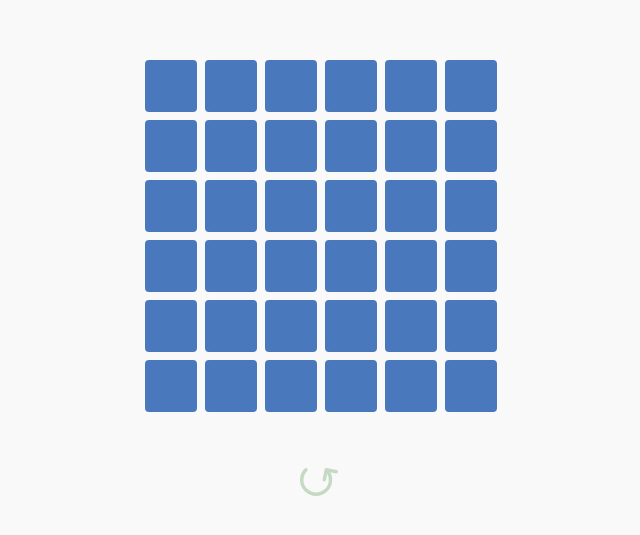
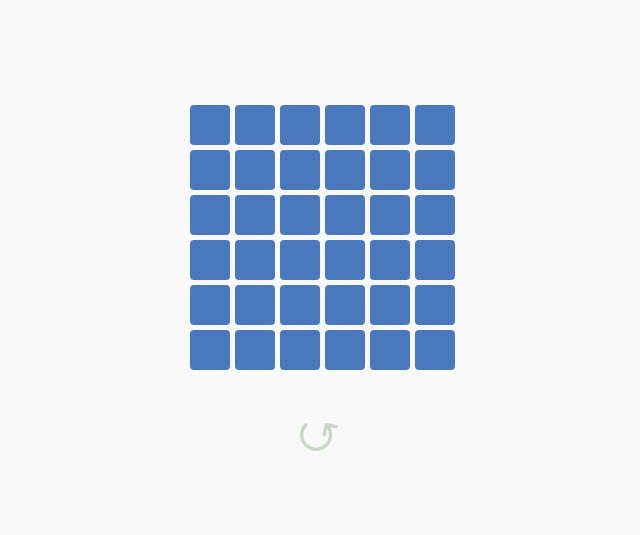
Before and after one commit to torian12321/react-tiles, a React (Create React App) app: page / in a window 1280 px wide. Shown: the part 145-680 px from the top of the page, without its empty margins (321-961 px from the left). Built offline with nearby package versions, Linux system fonts and the light colour scheme.

Commit message:
add generic styles

```diff
--- /dev/null
+++ b/src/assets/styles/abstract/index.scss
@@ -0,0 +1,2 @@
+@import "variables.scss";
+@import "mixins.scss";
--- /dev/null
+++ b/src/assets/styles/abstract/mixins.scss
@@ -0,0 +1,19 @@
+/***********************/
+/* - 1. BreakPoints -- */
+/***********************/
+// Usage:
+//
+// .sidebar {
+//   width: 50%;
+//   float: left;
+//
+//   @include bp-sm {
+//     width: 100%;
+//     float: none;
+//   }
+// }
+
+@mixin bp-xs { @media (min-width: $bp_xs) { @content; }}
+@mixin bp-sm { @media (min-width: $bp_sm) { @content; }}
+@mixin bp-md { @media (min-width: $bp_md) { @content; }}
+@mixin bp-lg { @media (min-width: $bp_lg) { @content; }}
--- /dev/null
+++ b/src/assets/styles/abstract/variables.scss
@@ -0,0 +1,16 @@
+/* -------------- */
+/* --- Colors --- */
+/* -------------- */
+$color: #4979bc;
+$color-sec: #f79c4c;
+$color-accent: #bc3d89;
+
+
+/* ********************* */
+/* -- 2. Breakpoints --- */
+/* ********************* */
+$bp_xxs:480px !default;
+$bp_xs: 767px !default;
+$bp_sm: $bp_xs + 1 !default;
+$bp_md: 992px !default;
+$bp_lg: 1100px !default;
--- a/src/assets/styles/index.scss
+++ b/src/assets/styles/index.scss
@@ -1,3 +1,6 @@
+@import "./abstract/index.scss";
+@import "./theme.scss";
+
 body {
   margin: 0;
   font-family: -apple-system, BlinkMacSystemFont, 'Segoe UI', 'Roboto', 'Oxygen',
--- /dev/null
+++ b/src/assets/styles/theme.scss
@@ -0,0 +1,17 @@
+@import "./abstract/index.scss";
+
+:root{
+  --color-main: #{$color};
+  --color-main-dark: #{darken($color, 7%)};
+  --color-main-darker: #{darken($color, 15%)};
+  --color-main-light: #{lighten($color, 10%)};
+  --color-main-lighter: #{lighten($color, 30%)};
+
+  --color-sec: #{$color-sec};
+  --color-sec-dark: #{darken($color-sec, 7%)};
+  --color-sec-darker: #{darken($color-sec, 15%)};
+  --color-sec-light: #{lighten($color-sec, 10%)};
+  --color-sec-lighter: #{lighten($color-sec, 30%)};
+
+  --color-accent: #{$color-accent};
+}
--- a/src/components/Tile/Tile.module.scss
+++ b/src/components/Tile/Tile.module.scss
@@ -1,4 +1,4 @@
-$boxSize: 60px;
+$boxSize: 45px;
 
 .wrapper {
   font-size: $boxSize;
@@ -62,9 +62,9 @@ $boxSize: 60px;
   border: 2px solid transparent;
 }
 .box1 {
-  background: #4979bc;
+  background: var(--color-main);
 }
 .box2 {
-  background: #f79c4c;
-  // background: #bc3d89;
+  background: var(--color-sec);
+  // background: var(--color-accent);;
 }
--- a/src/redux/reducers/common.reducers.ts
+++ b/src/redux/reducers/common.reducers.ts
@@ -5,7 +5,7 @@ export interface State {
 }
 
 const initialState: State = {
-  name: 'aitor',
+  name: 'Tiles App',
 };
 
 const reducer = (state = initialState, action: State & Action) => {
```
